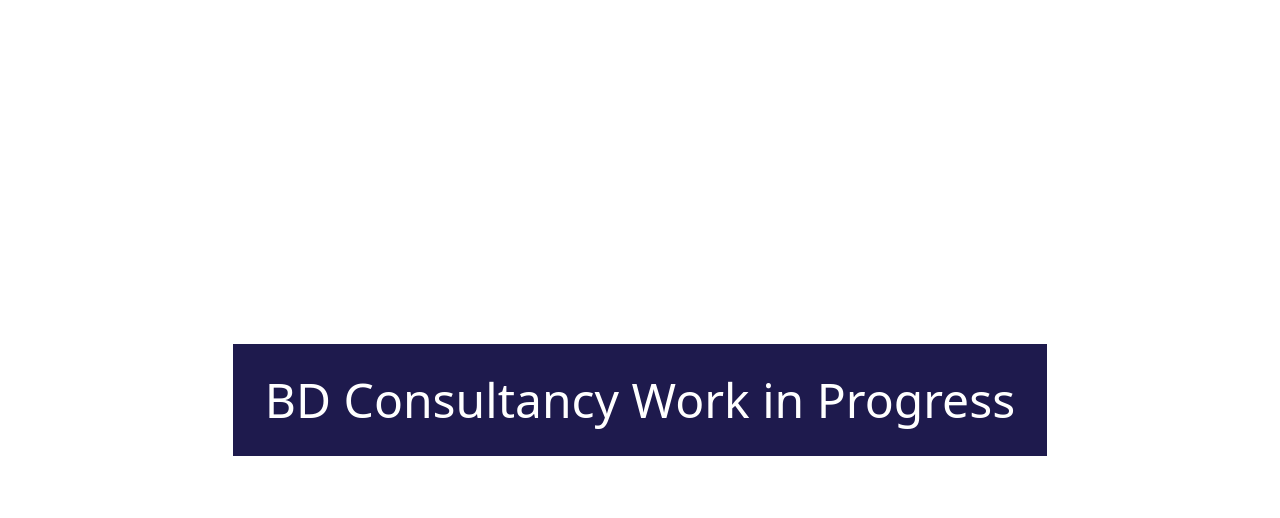
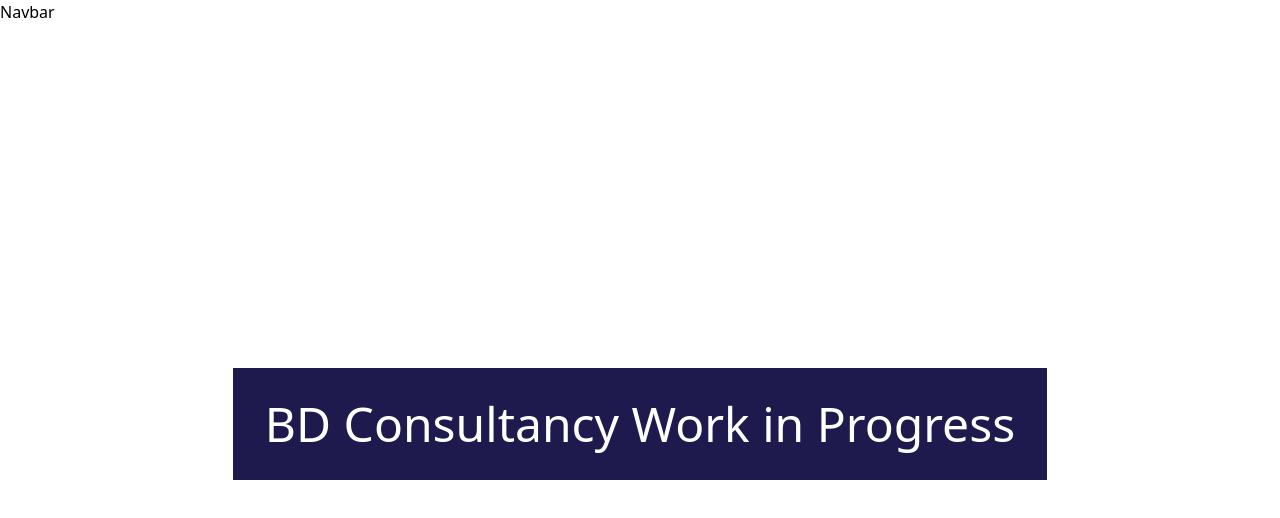
Before and after one commit to Shahriarrrrr/Bd-Consultancy-Frontend, a Next.js app: page / in a window 1280 px wide. Shown: the top 518 px of the page. Built offline with nearby package versions, Linux system fonts and the light colour scheme.

Commit message:
layout Start Nav

```diff
--- /dev/null
+++ b/app/(root)/layout.jsx
@@ -0,0 +1,12 @@
+import Navbar from "../components/Navbar";
+
+// app/(root)/layout.jsx
+export default function RootLayout({ children }) {
+  return (
+    <main className="font-work-sans">
+        <Navbar />
+
+        {children}
+    </main>
+  );
+}
--- a/app/page.js
+++ b/app/(root)/page.js
@@ -1,6 +1,3 @@
-import Image from "next/image";
-import styles from "./page.module.css";
-
 export default function Home() {
   return (
     <div className="flex justify-center items-center h-screen">
--- /dev/null
+++ b/app/components/Navbar.jsx
@@ -0,0 +1,9 @@
+import React from 'react'
+
+const Navbar = () => {
+  return (
+    <div>Navbar</div>
+  )
+}
+
+export default Navbar
```
